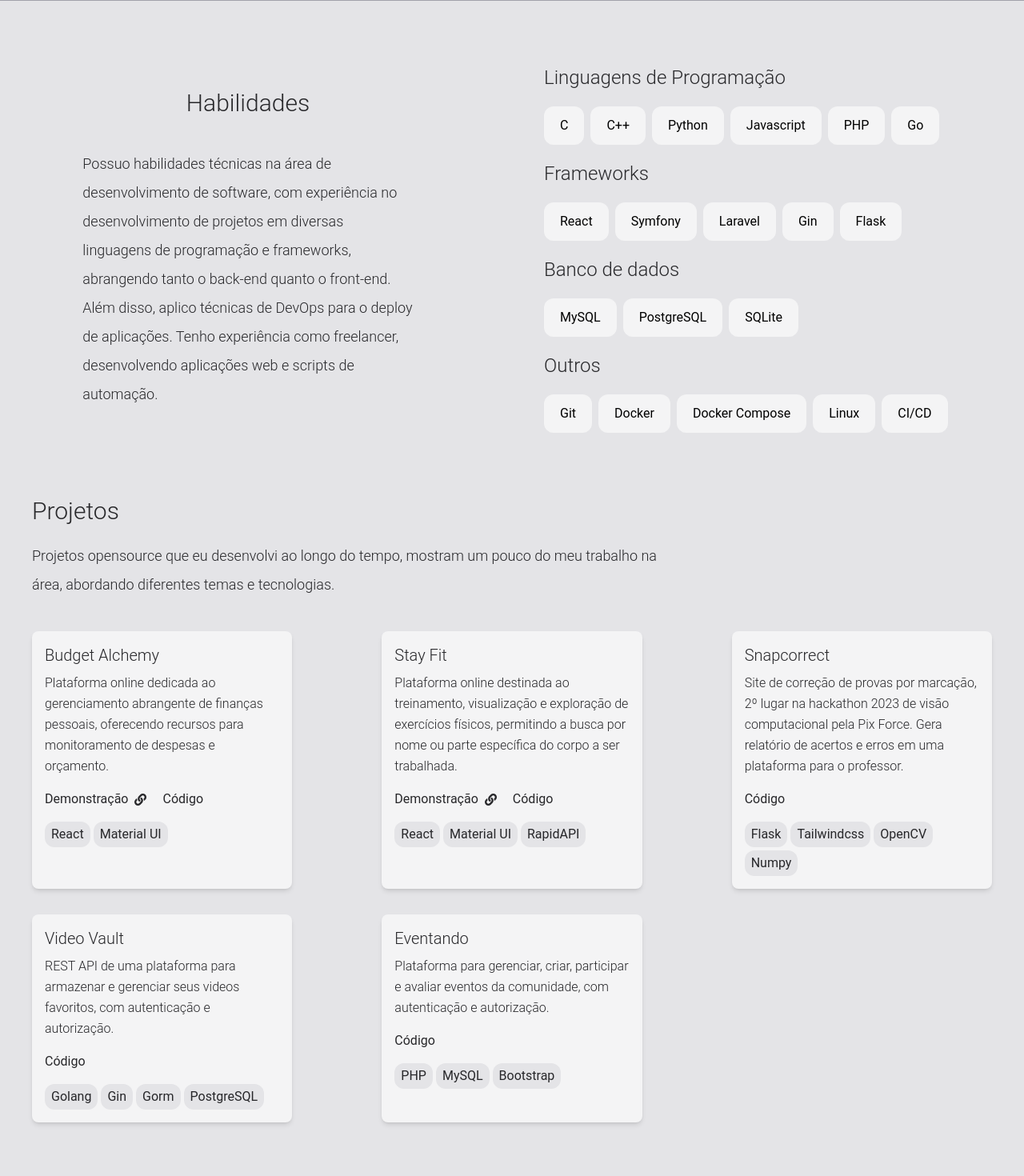
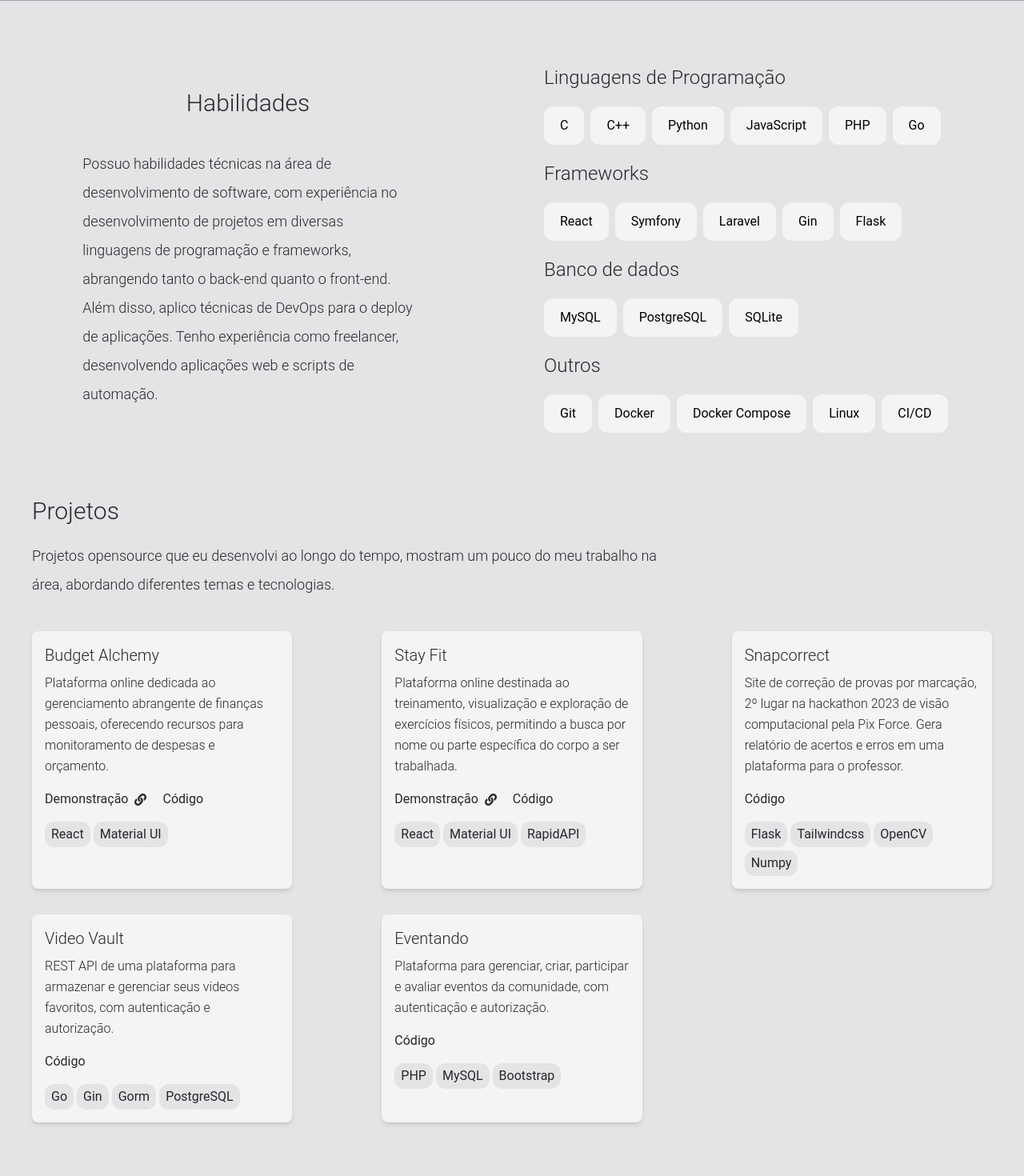
Before and after one commit to luizvilasboas/olooeez.gitlab.io, a React (Create React App) app: page / in a window 1280 px wide. Shown: the part 600-2070 px from the top of the page at 80% size. Built offline with nearby package versions, Linux system fonts and the light colour scheme; no server answers; some icons are missing.

Commit message:
Fix typos in the text

```diff
--- a/src/data/projectList.js
+++ b/src/data/projectList.js
@@ -33,7 +33,7 @@ export const projectList = [
     demoLink: null,
     description:
       'REST API de uma plataforma para armazenar e gerenciar seus videos favoritos, com autenticação e autorização.',
-    tags: ['Golang', 'Gin', 'Gorm', 'PostgreSQL']
+    tags: ['Go', 'Gin', 'Gorm', 'PostgreSQL']
   },
   {
     id: 5,
--- a/src/data/skillList.js
+++ b/src/data/skillList.js
@@ -1,7 +1,7 @@
 export const skillList = [
   {
     title: 'Linguagens de Programação',
-    skills: ['C', 'C++', 'Python', 'Javascript', 'PHP', 'Go'],
+    skills: ['C', 'C++', 'Python', 'JavaScript', 'PHP', 'Go'],
   },
   {
     title: 'Frameworks',
```
